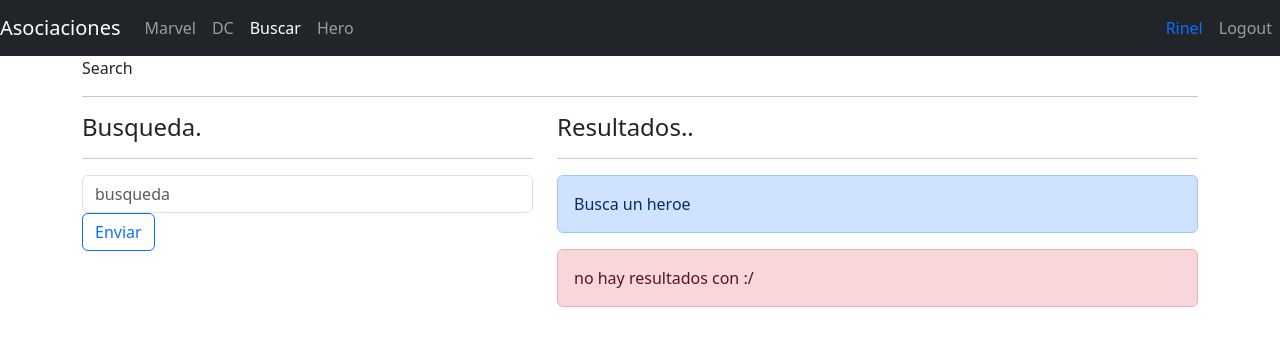
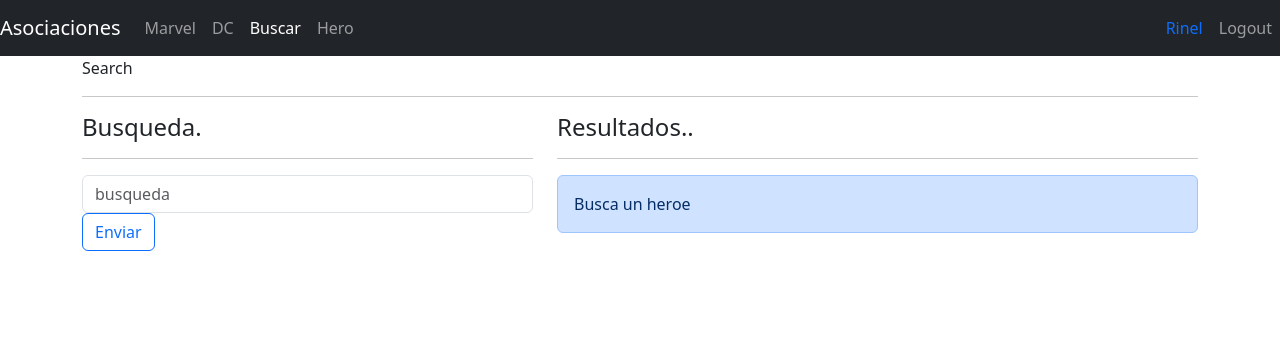
Before and after one commit to rineliniguezsosa/React-js, a React (Create React App) app in the folder heroes-app/: page /search in a window 1280 px wide. Shown: the top 346 px of the page. Built offline with nearby package versions, Linux system fonts and the light colour scheme.

Commit message:
validando el alertdanger verificando que la longitud de q sea mayor a cero y que heroe no tengo valores,comentando la linea 24 y agregando la prop style para ocultar los elementos

```diff
--- a/heroes-app/src/heroes/pages/Search.js
+++ b/heroes-app/src/heroes/pages/Search.js
@@ -15,11 +15,13 @@ export const Search = () => {
   const {search,onInputChange} = useForm({search:q})
 
   const validatealert = q.length === 0;
-  console.log(validatealert);
+  const validatealertdgr = (q.length > 0 && heroe.length === 0)
+  // console.log(validatealertdgr);
+  // console.log(validatealert);
 
   const Sendform = (event)=>{
     event.preventDefault()
-    if(search.trim().length <= 1) return;
+    //if(search.trim().length <= 1) return;
 
     navigate(`?q=${search}`) //query param
   }
@@ -54,7 +56,7 @@ export const Search = () => {
           Busca un heroe
       </div>
 
-      <div className="alert alert-danger">
+      <div className="alert alert-danger" style={{display:validatealertdgr?'':'none'}}>
           no hay resultados con {q} :/
       </div>
     </div>
```
